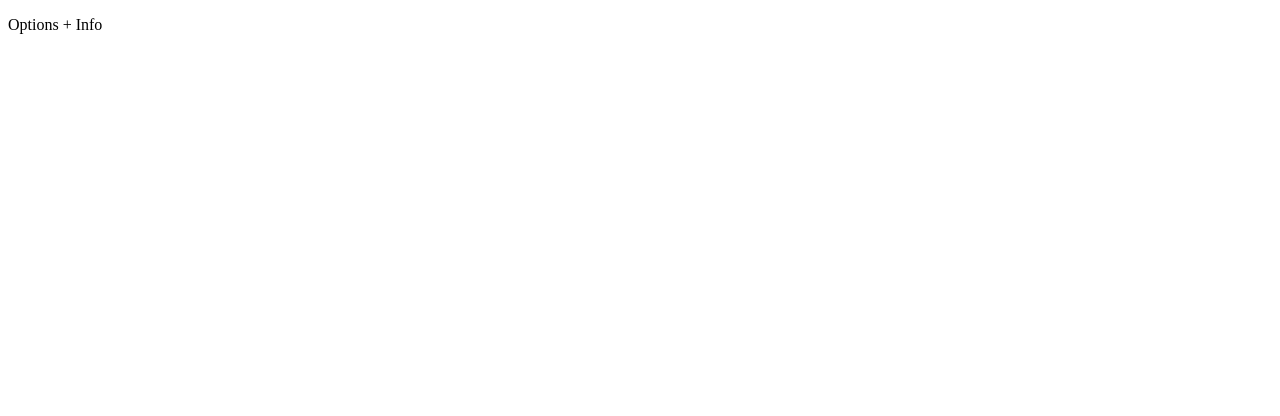
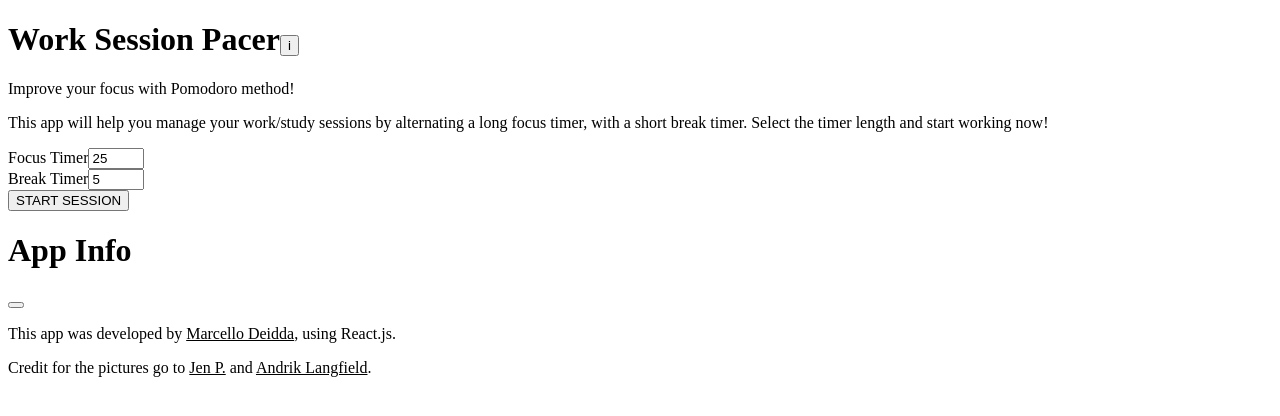
Before and after one commit to MarcelloDeidda/work-session-pacer, a React (Create React App) app: page / in a window 1280 px wide. Shown: the top 416 px of the page. Built offline with nearby package versions, Linux system fonts and the light colour scheme.

Commit message:
Object component is added to the app

```diff
--- a/src/App.js
+++ b/src/App.js
@@ -1,11 +1,12 @@
 import { React, useState } from "react";
 import Info from "./components/Info";
+import Options from "./components/Options";
 
 const root = document.getElementById("root");
 
 function App() {
   const [sessionHasStarted, setSessionHasStarted] = useState(false);
-  const [timers, setTimers] = useState({ workTimer: 60 * 25, breakTimer: 60 * 5 });
+  const [timers, setTimers] = useState({ focusTimer: 60 * 25, breakTimer: 60 * 5 });
 
   const sessionSwitchHandler = e => {
     e.preventDefault();
@@ -28,12 +29,13 @@ function App() {
       Studysection
     </p>
   } else {
-    return <p
+    return <Options
       onSessionSwitch={sessionSwitchHandler}
       onTimerChange={timerChangeHandler}
+      timers={timers}
     >
-      Options + Info
-    </p>
+      <Info />
+    </Options>
   }
 }
 
--- /dev/null
+++ b/src/components/Options.js
@@ -0,0 +1,48 @@
+import { React } from "react";
+
+const Options = props => {
+    // This fuction will update the focus timer if the value is between 1 and 60
+    const focusTimerChangeHandler = e => {
+        props.onTimerChange(prevState => {
+            return {
+                ...prevState,
+                focusTimer: e.target.value > 60 || e.target.value < 1 ? prevState.focusTimer : e.target.value * 60
+            }
+        });
+    }
+
+    // This fuction will update the break timer if the value is between 1 and 60
+    const breakTimerChangeHandler = e => {
+        props.onTimerChange(prevState => {
+            return {
+                ...prevState,
+                breakTimer: e.target.value > 60 || e.target.value < 1 ? prevState.breakTimer : e.target.value * 60
+            }
+        });
+    }
+
+    return <>
+        <div>
+            <h1>
+                Work Session Pacer
+                <button type="button" class="btn btn-dark ms-3" data-bs-toggle="modal" data-bs-target="#exampleModal">i</button>
+            </h1>
+            <p>Improve your focus with Pomodoro method!</p>
+            <p>This app will help you manage your work/study sessions by alternating a long focus timer, with a short break timer. Select the timer length and start working now!</p>
+        </div>
+        <form onSubmit={props.onSessionSwitch}>
+            <div>
+                <label forHTML="focus-timer">Focus Timer</label>
+                <input onChange ={focusTimerChangeHandler} type="number" id="focus-timer" min={1} max={60} value={Math.floor(props.timers.focusTimer / 60 )} />
+            </div>
+            <div>
+                <label forHTML="break-timer">Break Timer</label>
+                <input onChange ={breakTimerChangeHandler} type="number" id="break-timer" min={1} max={60} value={Math.floor(props.timers.breakTimer / 60 )} />
+            </div>
+            <button type="submit">START SESSION</button>
+        </form>
+        {props.children}
+    </>
+}
+
+export default Options;
```
